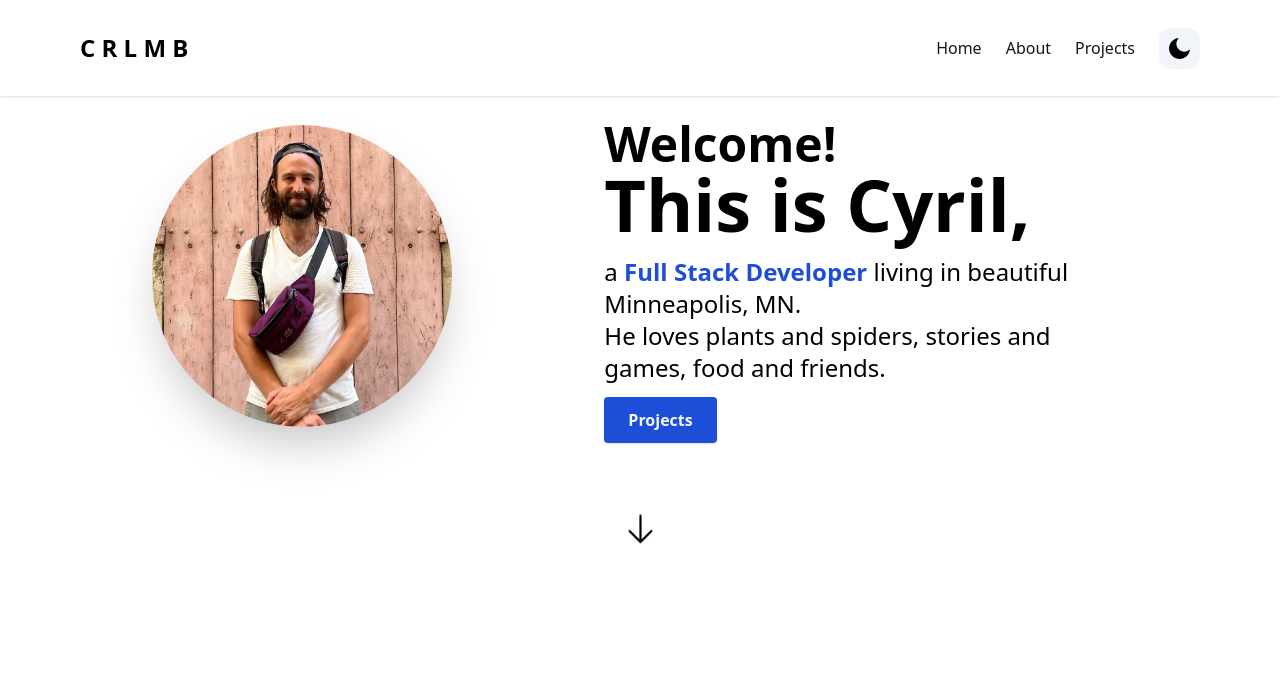
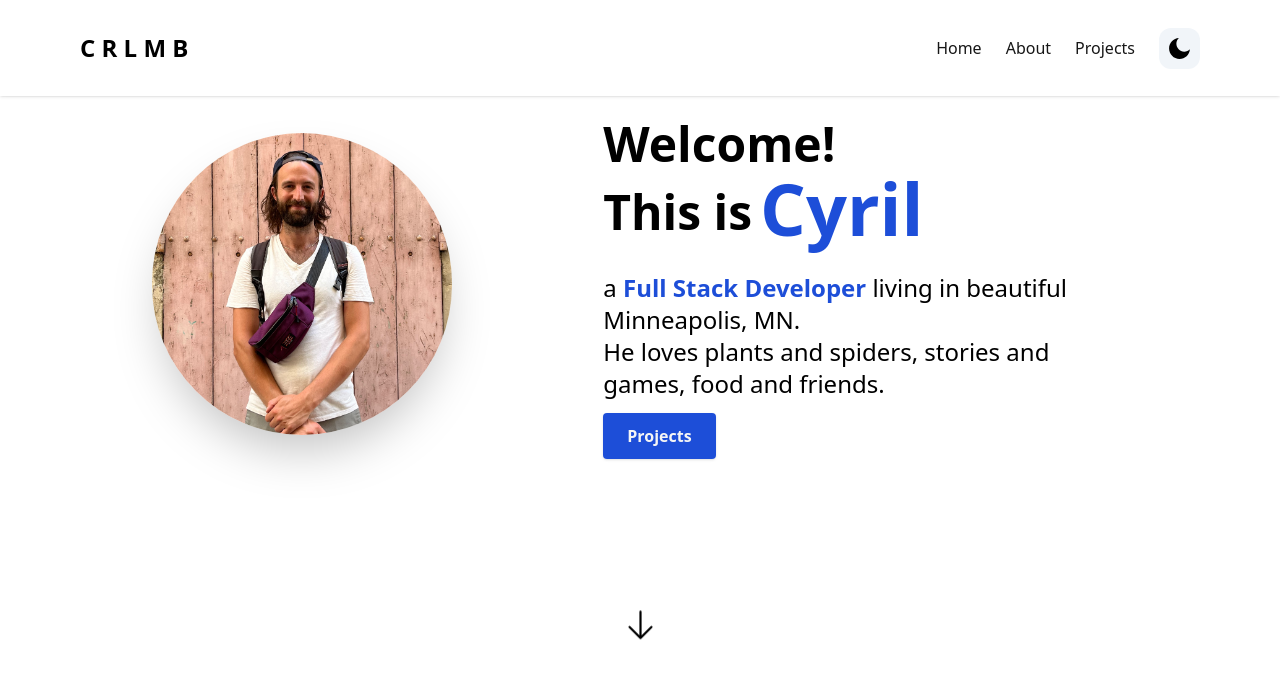
Before and after one commit to cyrilmb/Portfolio, a Next.js app in the folder my-portfolio/: page / in a window 1280 px wide. Shown: the top 678 px of the page. Built offline with nearby package versions, Linux system fonts and the light colour scheme.

Commit message:
trying to get some formatting on words in th e herosection, turns out tailwind is mobile first for responsive design, so ill have to reverse this

```diff
--- a/my-portfolio/src/components/HeroSection.tsx
+++ b/my-portfolio/src/components/HeroSection.tsx
@@ -8,11 +8,11 @@ const HeroSection = () => {
   return (
     <section id="home">
       <div className="flex flex-col text-center items-center justify-center my-10 py-16 md:flex-row md:space-x-4 md:text-left md:py-12 md:mt-16">
-        <div className="md:w-1/2 md:mt-2">
+        <div className="md:w-1/2 md:-mr-0.5 md:mt-2">
           <Image
             className="rounded-full shadow-2xl"
             src="/pink-door.jpeg"
-            alt="Portrait of the developer looking happy because he is posing infront of a pink door"
+            alt="Portrait of the developer looking happy because he is standing in front of a pink door"
             width={300}
             height={300}
           />
@@ -21,9 +21,14 @@ const HeroSection = () => {
           <h2 className="font-bold text-2xl mt-6 md:text-5xl md:mt-0">
             Welcome!
           </h2>
-          <h1 className="font-bold text-4xl mb-2 md:text-7xl">
-            This is Cyril,
-          </h1>
+          <span className="inline-flex">
+            <p className="font-bold text-2xl md:py-5 mr-2 md:text-5xl">
+              This is
+            </p>
+            <p className="font-bold text-4xl text-blue-700 md:text-7xl md:py-1">
+              Cyril
+            </p>
+          </span>
           <p className="text-lg mt-4 md:text-2xl">
             a{' '}
             <span className="font-semibold text-blue-700">
@@ -47,7 +52,7 @@ const HeroSection = () => {
           </Link>
         </div>
       </div>
-      <div className="flex flex-row justify-center">
+      <div className="flex flex-row justify-center py-20">
         <Link
           to="about"
           activeClass="active"
```
